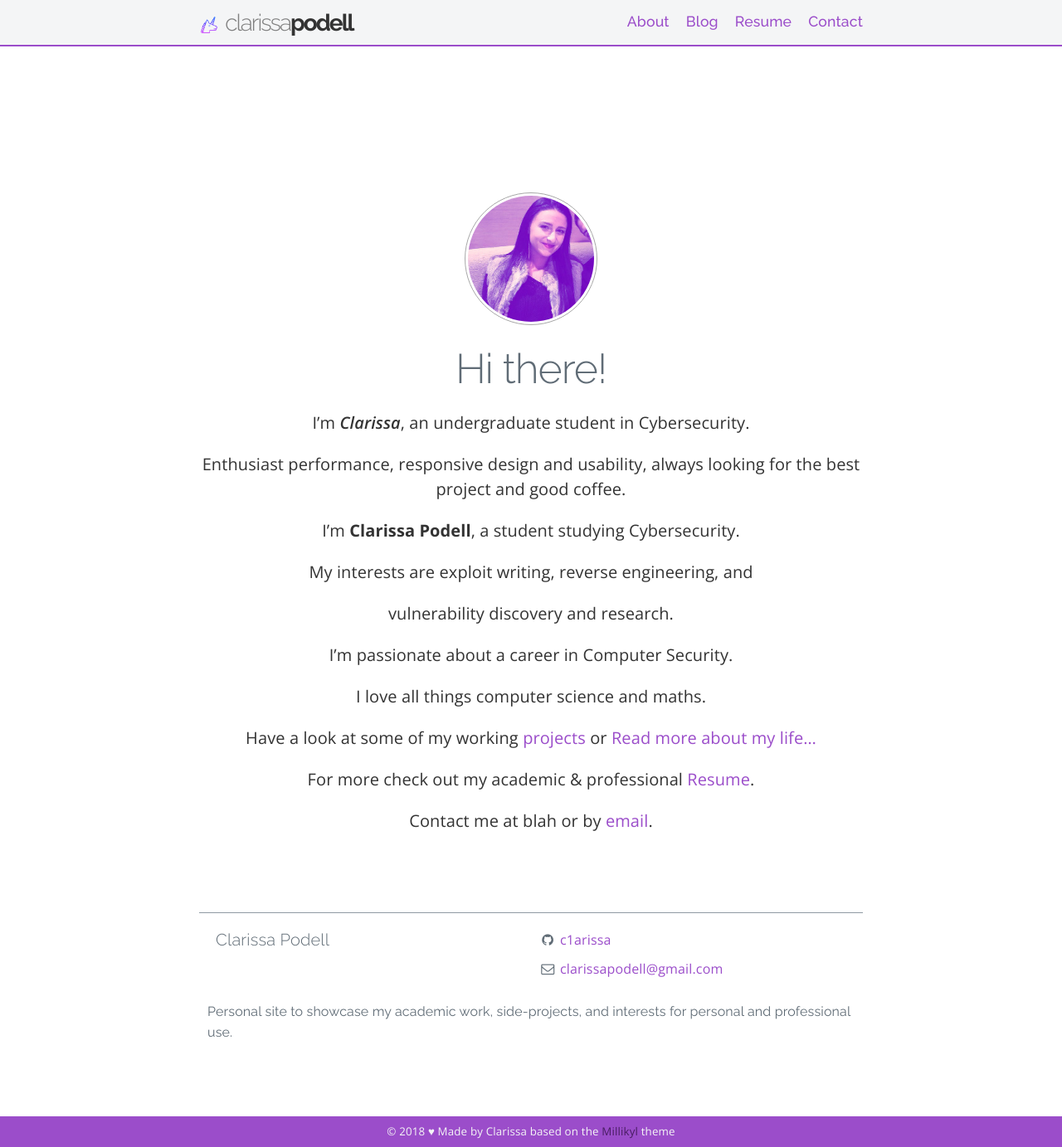
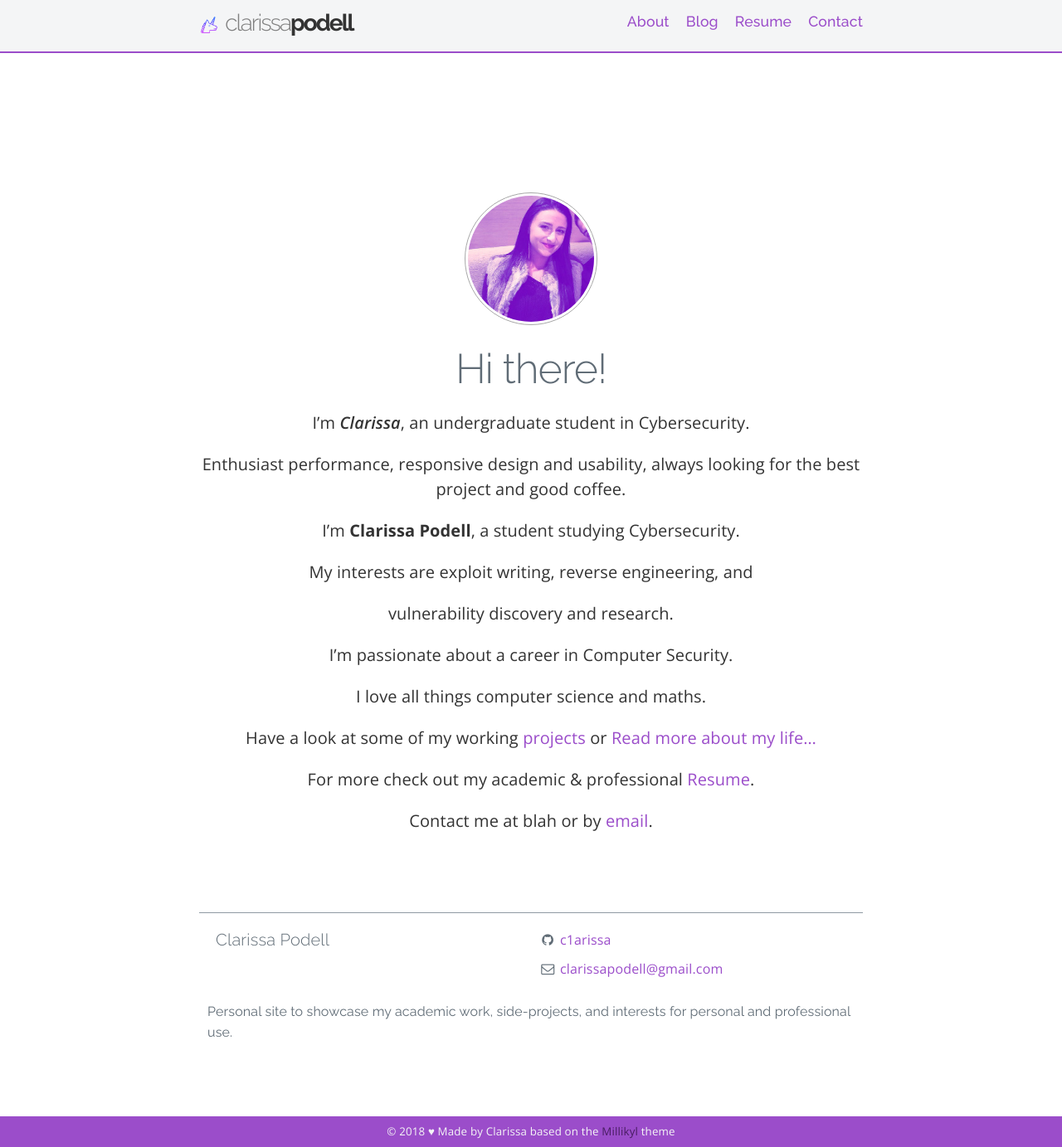
Before and after one commit to c1arissa/c1arissa.github.io, a Jekyll site: the page built from index.md, in a window 1280 px wide and 1383 px high. Shown: the whole window at 83% size. Built offline with Jekyll 4.4.1, drawn with Linux system fonts in a browser that asks for light colours; nearby versions of some CDN libraries; a style sheet for code colours, icons or effects is not loaded.

Commit message:
Update _nav.scss

```diff
--- a/_sass/_nav.scss
+++ b/_sass/_nav.scss
@@ -159,8 +159,7 @@ nav {
 	left:0;
 	width: 100%;
 	border-bottom: 2px solid $color-primary;
-	//min-height: 56px;
-	height: 56px;
+	min-height: 56px;
 }
 
 .nav-container {
```
